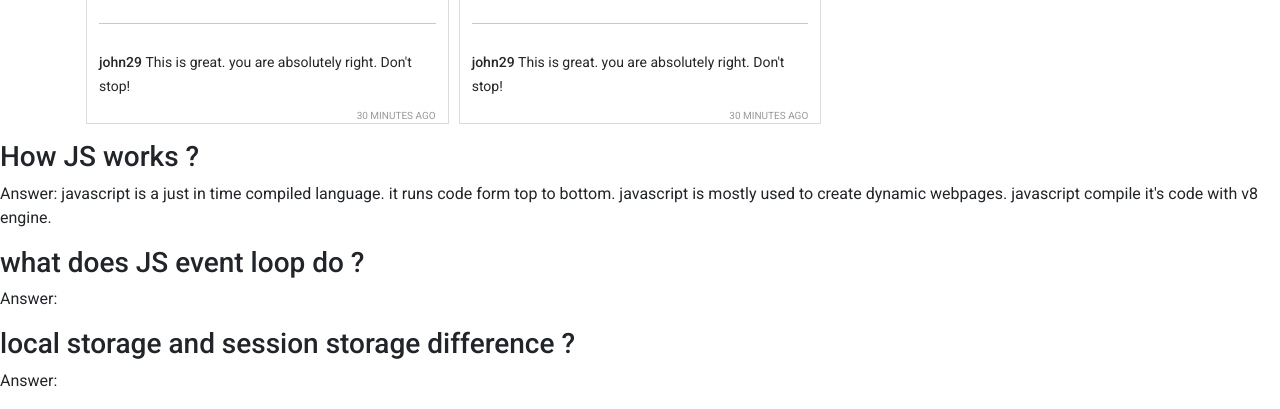
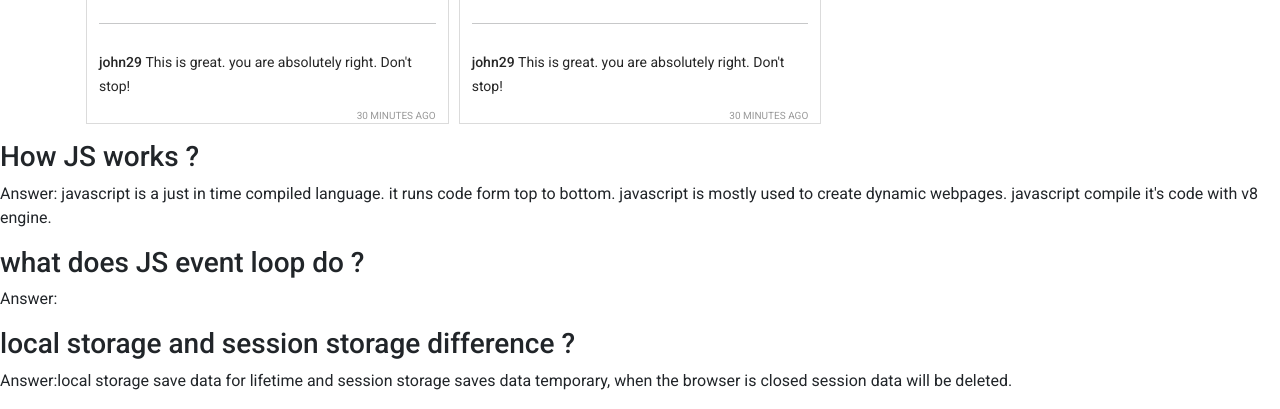
Before and after one commit to sayedalif/insta-sohor, a plain HTML site: page index.html in a window 1280 px wide. Shown: the part 1408-1817 px from the top of the page. Drawn offline with nearby package versions, Linux system fonts and the light colour scheme.

Commit message:
3rd question answered

```diff
--- a/index.html
+++ b/index.html
@@ -103,7 +103,13 @@
       <h3>what does JS event loop do ?</h3>
       <p><span>Answer:</span></p>
       <h3>local storage and session storage difference ?</h3>
-      <p><span>Answer:</span></p>
+      <p>
+        <span
+          >Answer:local storage save data for lifetime and session storage saves
+          data temporary, when the browser is closed session data will be
+          deleted.
+        </span>
+      </p>
     </section>
     <footer></footer>
 
```
